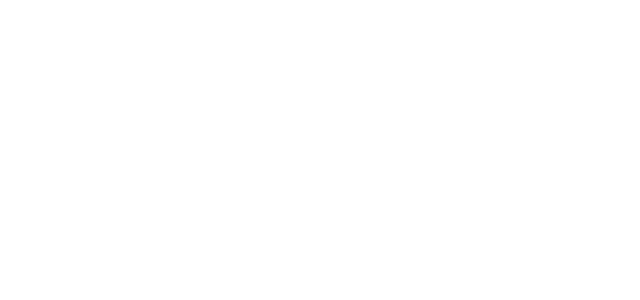
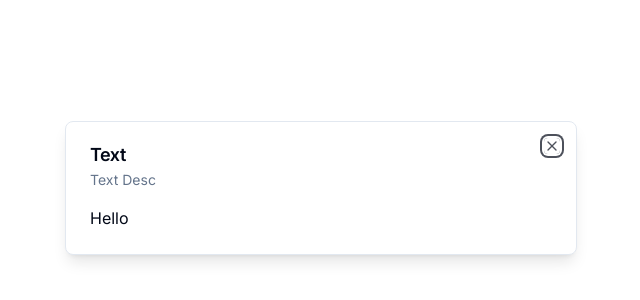
Before and after one commit to ali5422m/E-Commerce-Next13, a Next.js app: page / in a window 1280 px wide. Shown: the part 212-512 px from the top of the page, without its empty margins (319-959 px from the left). Built offline with nearby package versions, Linux system fonts and the light colour scheme.

Commit message:
creating component modal

```diff
--- a/app/(root)/page.tsx
+++ b/app/(root)/page.tsx
@@ -1,9 +1,16 @@
-import {UserButton} from "@clerk/nextjs";
+"use client";
+
+// import {UserButton} from "@clerk/nextjs";
+
+import {Modal} from "@/components/ui/modal";
 
 const SetupPage = () => {
     return (
         <div className='p-4'>
-            <UserButton afterSignOutUrl="/"/>
+            {/*<UserButton afterSignOutUrl="/"/>*/}
+            <Modal title='Text' description="Text Desc" isOpen onClose={() => {}}>
+                Hello
+            </Modal>
         </div>
     )
 }
--- a/app/components/ui/Button.tsx
+++ /dev/null
@@ -1,41 +0,0 @@
-"use client"
-
-import { IconType } from "react-icons";
-
-interface ButtonProps {
-    label : string,
-    disabled ?: boolean,
-    outline ?: boolean,
-    small ?: boolean,
-    custom ?: string,
-    icon ?: IconType,
-    onClick ?: (e: React.MouseEvent<HTMLButtonElement>) => void
-}
-
-const Button :React.FC<ButtonProps> = ({label, disabled, outline, small, custom, icon :Icon , onClick}) => {
-    return (
-        <button onClick={onClick} disabled={disabled} className={`
-        disabled:opacity-70
-        disabled:cursor-not-allowed
-        rounded-md
-        hover:opacity-80
-        transition
-        w-full
-        border-slate-700
-        flex
-        items-center
-        justify-center
-        gap-2
-        ${outline ? "bg-white":"bg-slate-700"}
-        ${outline ? "text-slate-700":"text-white"}
-        ${small ? 'text-sm font-light' : 'text-md font-semibold'}
-        ${small ? 'py-1 px-2 border-[1px]' : 'py-3 px-4 border-2'}
-        ${custom ? custom : ""}
-        `}>
-            {Icon && <Icon size={24}/>}
-            {label}
-        </button>
-    );
-}
-
-export default Button;
--- /dev/null
+++ b/components/ui/button.tsx
@@ -0,0 +1,56 @@
+import * as React from "react"
+import { Slot } from "@radix-ui/react-slot"
+import { cva, type VariantProps } from "class-variance-authority"
+
+import { cn } from "@/lib/utils"
+
+const buttonVariants = cva(
+  "inline-flex items-center justify-center rounded-md text-sm font-medium ring-offset-background transition-colors focus-visible:outline-none focus-visible:ring-2 focus-visible:ring-ring focus-visible:ring-offset-2 disabled:pointer-events-none disabled:opacity-50",
+  {
+    variants: {
+      variant: {
+        default: "bg-primary text-primary-foreground hover:bg-primary/90",
+        destructive:
+          "bg-destructive text-destructive-foreground hover:bg-destructive/90",
+        outline:
+          "border border-input bg-background hover:bg-accent hover:text-accent-foreground",
+        secondary:
+          "bg-secondary text-secondary-foreground hover:bg-secondary/80",
+        ghost: "hover:bg-accent hover:text-accent-foreground",
+        link: "text-primary underline-offset-4 hover:underline",
+      },
+      size: {
+        default: "h-10 px-4 py-2",
+        sm: "h-9 rounded-md px-3",
+        lg: "h-11 rounded-md px-8",
+        icon: "h-10 w-10",
+      },
+    },
+    defaultVariants: {
+      variant: "default",
+      size: "default",
+    },
+  }
+)
+
+export interface ButtonProps
+  extends React.ButtonHTMLAttributes<HTMLButtonElement>,
+    VariantProps<typeof buttonVariants> {
+  asChild?: boolean
+}
+
+const Button = React.forwardRef<HTMLButtonElement, ButtonProps>(
+  ({ className, variant, size, asChild = false, ...props }, ref) => {
+    const Comp = asChild ? Slot : "button"
+    return (
+      <Comp
+        className={cn(buttonVariants({ variant, size, className }))}
+        ref={ref}
+        {...props}
+      />
+    )
+  }
+)
+Button.displayName = "Button"
+
+export { Button, buttonVariants }
--- /dev/null
+++ b/components/ui/dialog.tsx
@@ -0,0 +1,123 @@
+"use client"
+
+import * as React from "react"
+import * as DialogPrimitive from "@radix-ui/react-dialog"
+import { X } from "lucide-react"
+
+import { cn } from "@/lib/utils"
+
+const Dialog = DialogPrimitive.Root
+
+const DialogTrigger = DialogPrimitive.Trigger
+
+const DialogPortal = ({
+  className,
+  ...props
+}: DialogPrimitive.DialogPortalProps) => (
+  <DialogPrimitive.Portal className={cn(className)} {...props} />
+)
+DialogPortal.displayName = DialogPrimitive.Portal.displayName
+
+const DialogOverlay = React.forwardRef<
+  React.ElementRef<typeof DialogPrimitive.Overlay>,
+  React.ComponentPropsWithoutRef<typeof DialogPrimitive.Overlay>
+>(({ className, ...props }, ref) => (
+  <DialogPrimitive.Overlay
+    ref={ref}
+    className={cn(
+      "fixed inset-0 z-50 bg-background/80 backdrop-blur-sm data-[state=open]:animate-in data-[state=closed]:animate-out data-[state=closed]:fade-out-0 data-[state=open]:fade-in-0",
+      className
+    )}
+    {...props}
+  />
+))
+DialogOverlay.displayName = DialogPrimitive.Overlay.displayName
+
+const DialogContent = React.forwardRef<
+  React.ElementRef<typeof DialogPrimitive.Content>,
+  React.ComponentPropsWithoutRef<typeof DialogPrimitive.Content>
+>(({ className, children, ...props }, ref) => (
+  <DialogPortal>
+    <DialogOverlay />
+    <DialogPrimitive.Content
+      ref={ref}
+      className={cn(
+        "fixed left-[50%] top-[50%] z-50 grid w-full max-w-lg translate-x-[-50%] translate-y-[-50%] gap-4 border bg-background p-6 shadow-lg duration-200 data-[state=open]:animate-in data-[state=closed]:animate-out data-[state=closed]:fade-out-0 data-[state=open]:fade-in-0 data-[state=closed]:zoom-out-95 data-[state=open]:zoom-in-95 data-[state=closed]:slide-out-to-left-1/2 data-[state=closed]:slide-out-to-top-[48%] data-[state=open]:slide-in-from-left-1/2 data-[state=open]:slide-in-from-top-[48%] sm:rounded-lg md:w-full",
+        className
+      )}
+      {...props}
+    >
+      {children}
+      <DialogPrimitive.Close className="absolute right-4 top-4 rounded-sm opacity-70 ring-offset-background transition-opacity hover:opacity-100 focus:outline-none focus:ring-2 focus:ring-ring focus:ring-offset-2 disabled:pointer-events-none data-[state=open]:bg-accent data-[state=open]:text-muted-foreground">
+        <X className="h-4 w-4" />
+        <span className="sr-only">Close</span>
+      </DialogPrimitive.Close>
+    </DialogPrimitive.Content>
+  </DialogPortal>
+))
+DialogContent.displayName = DialogPrimitive.Content.displayName
+
+const DialogHeader = ({
+  className,
+  ...props
+}: React.HTMLAttributes<HTMLDivElement>) => (
+  <div
+    className={cn(
+      "flex flex-col space-y-1.5 text-center sm:text-left",
+      className
+    )}
+    {...props}
+  />
+)
+DialogHeader.displayName = "DialogHeader"
+
+const DialogFooter = ({
+  className,
+  ...props
+}: React.HTMLAttributes<HTMLDivElement>) => (
+  <div
+    className={cn(
+      "flex flex-col-reverse sm:flex-row sm:justify-end sm:space-x-2",
+      className
+    )}
+    {...props}
+  />
+)
+DialogFooter.displayName = "DialogFooter"
+
+const DialogTitle = React.forwardRef<
+  React.ElementRef<typeof DialogPrimitive.Title>,
+  React.ComponentPropsWithoutRef<typeof DialogPrimitive.Title>
+>(({ className, ...props }, ref) => (
+  <DialogPrimitive.Title
+    ref={ref}
+    className={cn(
+      "text-lg font-semibold leading-none tracking-tight",
+      className
+    )}
+    {...props}
+  />
+))
+DialogTitle.displayName = DialogPrimitive.Title.displayName
+
+const DialogDescription = React.forwardRef<
+  React.ElementRef<typeof DialogPrimitive.Description>,
+  React.ComponentPropsWithoutRef<typeof DialogPrimitive.Description>
+>(({ className, ...props }, ref) => (
+  <DialogPrimitive.Description
+    ref={ref}
+    className={cn("text-sm text-muted-foreground", className)}
+    {...props}
+  />
+))
+DialogDescription.displayName = DialogPrimitive.Description.displayName
+
+export {
+  Dialog,
+  DialogTrigger,
+  DialogContent,
+  DialogHeader,
+  DialogFooter,
+  DialogTitle,
+  DialogDescription,
+}
--- /dev/null
+++ b/components/ui/modal.tsx
@@ -0,0 +1,47 @@
+"use client";
+
+import {Dialog,
+    DialogContent,
+    DialogDescription,
+    DialogHeader,
+    DialogTitle
+} from "@/components/ui/dialog";
+
+
+interface ModalProps {
+    title: string;
+    description: string;
+    isOpen: boolean;
+    onClose: () => void;
+    children: React.ReactNode;
+}
+
+export const Modal: React.FC<ModalProps> = ({
+                                                title,
+                                                description,
+                                                isOpen,
+                                                onClose,
+                                                children
+                                            }) => {
+    const onChange = (open: boolean) => {
+        if (!isOpen) {
+            onClose();
+        }
+    };
+
+    return (
+        <Dialog open={isOpen} onOpenChange={onChange}>
+            <DialogContent>
+                <DialogHeader>
+                    <DialogTitle>{title}</DialogTitle>
+                    <DialogDescription>
+                        {description}
+                    </DialogDescription>
+                </DialogHeader>
+                <div>
+                    {children}
+                </div>
+            </DialogContent>
+        </Dialog>
+    );
+};
--- a/package.json
+++ b/package.json
@@ -10,6 +10,8 @@
   },
   "dependencies": {
     "@clerk/nextjs": "^4.23.2",
+    "@radix-ui/react-dialog": "^1.0.4",
+    "@radix-ui/react-slot": "^1.0.2",
     "@types/node": "20.5.6",
     "@types/react": "18.2.21",
     "@types/react-dom": "18.2.7",
@@ -27,6 +29,7 @@
     "tailwind-merge": "^1.14.0",
     "tailwindcss": "3.3.3",
     "tailwindcss-animate": "^1.0.6",
-    "typescript": "5.2.2"
+    "typescript": "5.2.2",
+    "zustand": "^4.4.1"
   }
 }
```
Also changed, not shown: hooks/use-store-module.tsx (added), 1 other file (tests, documents, lock files or other folders).
